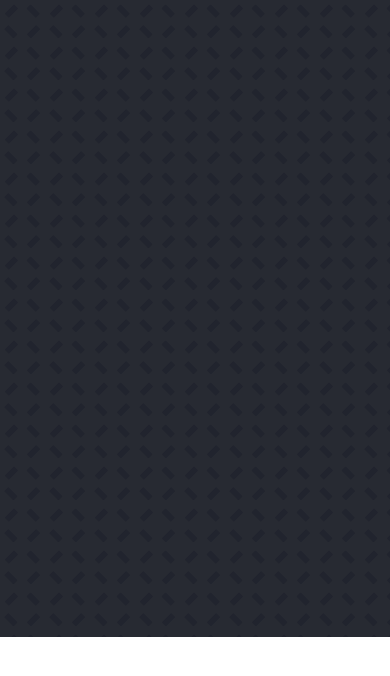
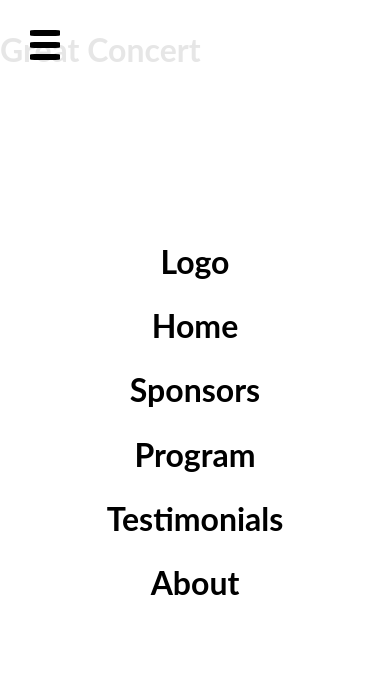
Before and after one commit to hsztan/the-conference, a plain HTML site: page index.html in a window 390 px wide. Shown: the top 676 px of the page. Drawn offline with Linux system fonts and the light colour scheme.

Commit message:
Start building mobile nav menu bar

```diff
--- a/assets/style.css
+++ b/assets/style.css
@@ -20,9 +20,65 @@
   src: url('../fonts/Cocogoose.otf');
 }
 
-.test {
-  background-image: url('../images/pattern_bg.png');
-  background-repeat: repeat;
-  background-color: #272a32;
-  height: 637px;
+a {
+  color: inherit;
+  text-decoration: none;
 }
+
+ul {
+  list-style: none;
+}
+
+body {
+  font-family: 'Lato', sans-serif;
+  color: var(--dark);
+  background-color: var(--dark);
+  height: 200vh;
+}
+
+#social-header,
+nav {
+  /* display: none; */
+}
+
+@media screen and (max-width: 768px) {
+  .mobile-menu-icon .bar {
+    display: block;
+    color: var(--dark);
+    border-width: 3px;
+    border-style: solid;
+    border-radius: 15%;
+  }
+
+  .mobile-menu-icon {
+    display: flex;
+    flex-direction: column;
+    justify-content: space-between;
+    height: 30px;
+    width: 30px;
+    top: 30px;
+    left: 30px;
+    position: sticky;
+    z-index: 5;
+  }
+
+  nav {
+    position: absolute;
+    top: 0;
+    left: 0;
+    height: 100vh;
+    width: 100vw;
+    font-size: 2rem;
+    font-weight: 700;
+    background: rgba(255, 255, 255, 0.9);
+  }
+
+  nav ul {
+    height: 100%;
+    display: flex;
+    flex-direction: column;
+    justify-content: center;
+    align-items: center;
+    gap: 3vh;
+  }
+}
--- a/index.html
+++ b/index.html
@@ -8,7 +8,25 @@
     <title>Document</title>
   </head>
   <body>
-    <div class="test"></div>
+    <div class="social-header"></div>
+    <div class="mobile-menu-icon">
+      <hr class="top bar" />
+      <hr class="mid bar" />
+      <hr class="bottom bar" />
+    </div>
+    <nav>
+      <ul class="main-menu">
+        <li class="logo"><a href="">Logo</a></li>
+        <li class="home"><a href="">Home</a></li>
+        <li><a href="">Sponsors</a></li>
+        <li><a href="">Program</a></li>
+        <li><a href="">Testimonials</a></li>
+        <li><a href="">About</a></li>
+      </ul>
+    </nav>
+    <header>
+      <h1>Great Concert</h1>
+    </header>
     <script src="./assets/main.js" type="module"></script>
   </body>
 </html>
```
